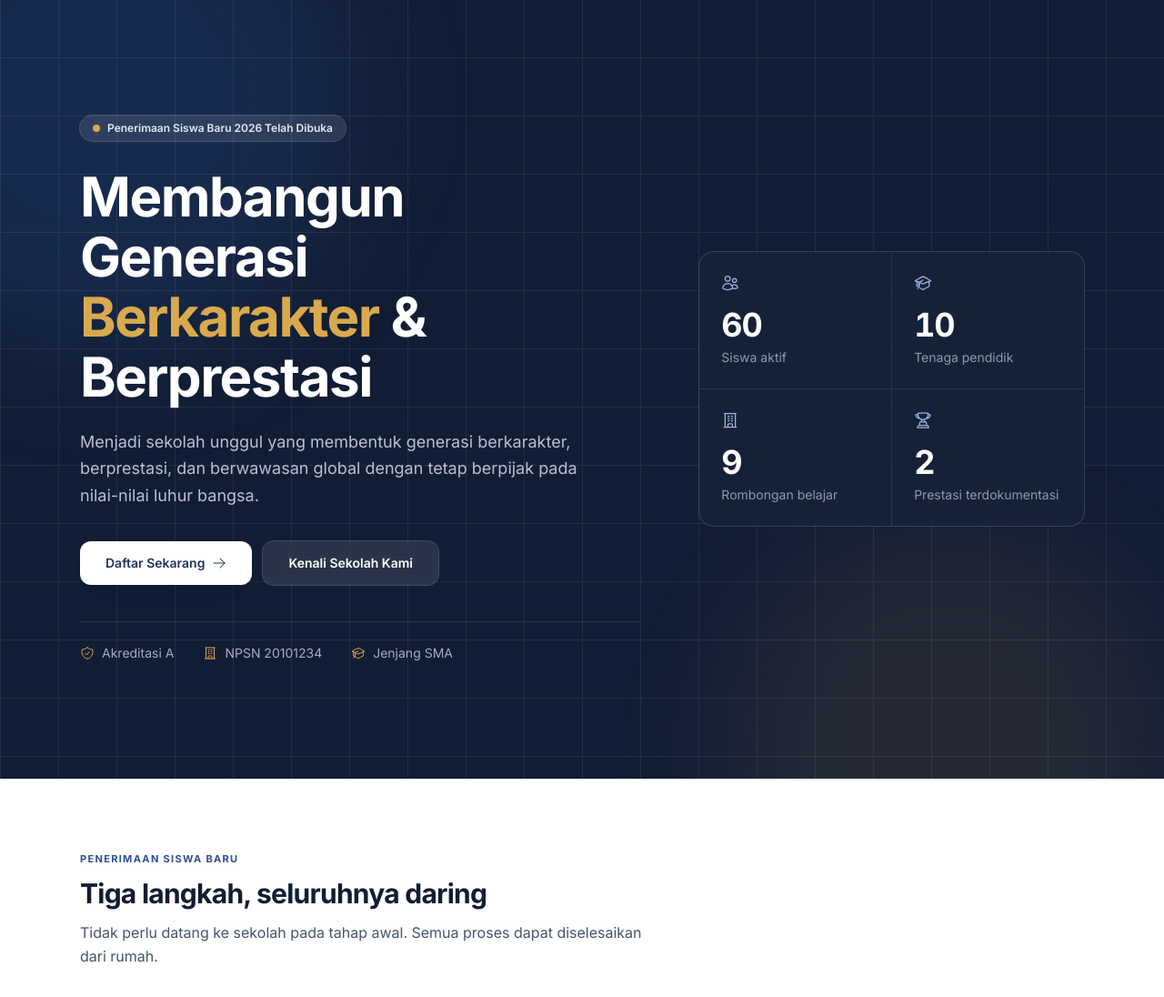
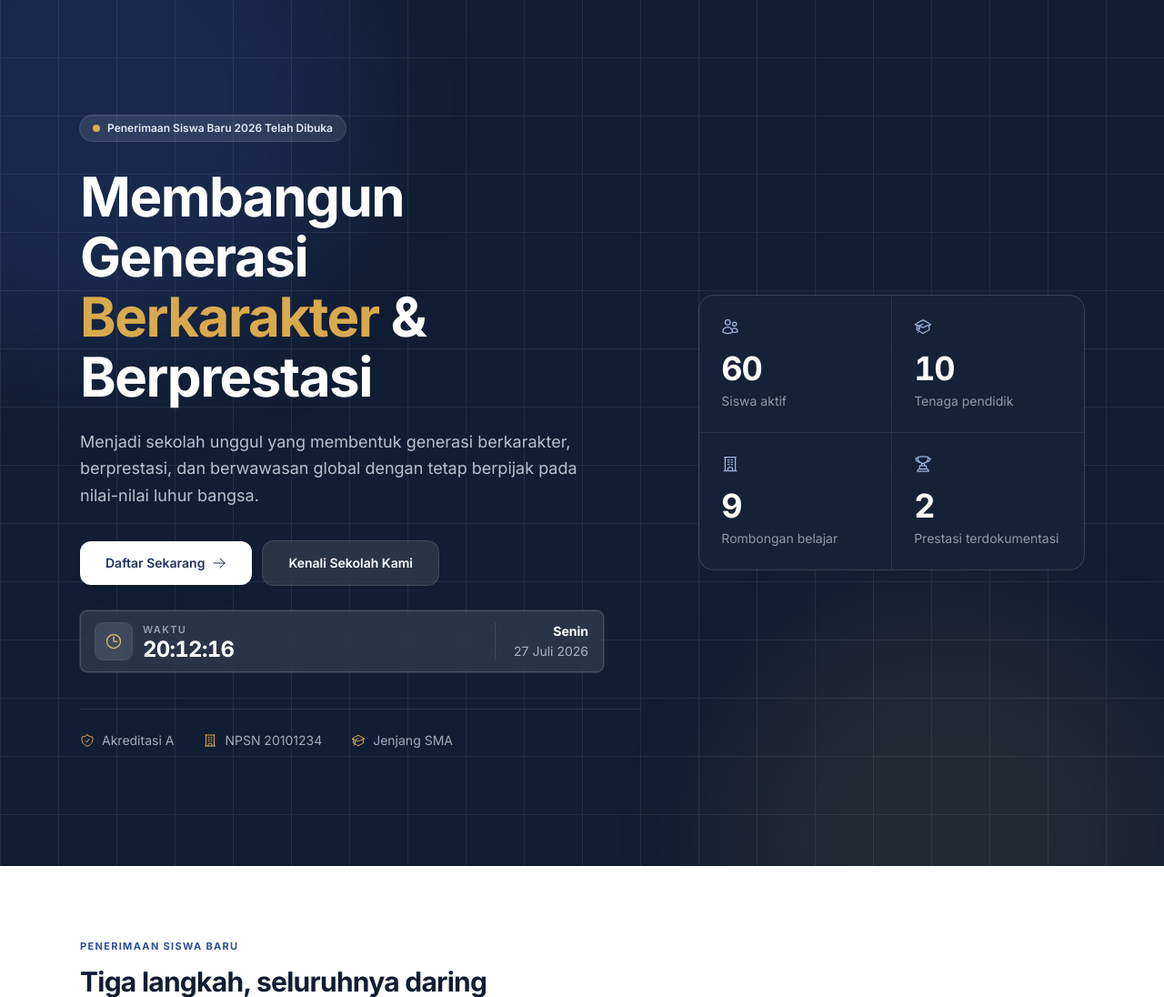
Before and after one commit to Abdlhsnu17/Portal_Sekolah-, a Laravel app: page / in a window 1280 px wide. Shown: the part 107-1203 px from the top of the page at 91% size. Run offline with Laravel 12, Linux system fonts and the light colour scheme; data comes from the database, SQL or seed files in the repository; style sheets or scripts are compiled from the project's sources; some web fonts are replaced.

Commit message:
Portal_Sekolah

```diff
--- a/resources/views/admin/dashboard.blade.php
+++ b/resources/views/admin/dashboard.blade.php
@@ -19,6 +19,8 @@
                 <p class="mt-1 text-sm text-slate-500">Pantau data akademik, pendaftaran, dan konten publik dari satu layar.</p>
             </div>
             <div class="grid gap-3 sm:grid-cols-3 lg:min-w-[34rem]">
+                <x-date-time-card class="sm:col-span-3" />
+
                 <div class="rounded-lg border border-slate-200 bg-slate-50 px-4 py-3">
                     <p class="text-xs font-semibold uppercase text-slate-500">Verifikasi</p>
                     <p class="mt-1 metric text-2xl text-brand-950">{{ $tingkatVerifikasi }}%</p>
--- /dev/null
+++ b/resources/views/components/date-time-card.blade.php
@@ -0,0 +1,54 @@
+@props([
+    'tone' => 'light',
+    'class' => '',
+])
+
+@php
+    $now = now('Asia/Jakarta');
+    $isDark = $tone === 'dark';
+@endphp
+
+<div
+    x-data="{
+        time: '{{ $now->format('H:i:s') }}',
+        day: '{{ $now->translatedFormat('l') }}',
+        date: '{{ $now->translatedFormat('d F Y') }}',
+        tick() {
+            const now = new Date();
+            this.time = new Intl.DateTimeFormat('id-ID', {
+                hour: '2-digit',
+                minute: '2-digit',
+                second: '2-digit',
+                hour12: false,
+                timeZone: 'Asia/Jakarta'
+            }).format(now).replace(/\./g, ':');
+            this.day = new Intl.DateTimeFormat('id-ID', {
+                weekday: 'long',
+                timeZone: 'Asia/Jakarta'
+            }).format(now);
+            this.date = new Intl.DateTimeFormat('id-ID', {
+                day: '2-digit',
+                month: 'long',
+                year: 'numeric',
+                timeZone: 'Asia/Jakarta'
+            }).format(now);
+        }
+    }"
+    x-init="tick(); setInterval(() => tick(), 1000)"
+    {{ $attributes->merge(['class' => trim("flex flex-col gap-3 rounded-lg border px-4 py-3 sm:flex-row sm:items-center sm:justify-between {$class} " . ($isDark ? 'border-white/15 bg-white/10 text-white ring-1 ring-white/10 backdrop-blur' : 'border-slate-200 bg-white text-brand-950 shadow-card'))]) }}
+>
+    <div class="flex items-center gap-3">
+        <span class="grid size-10 shrink-0 place-items-center rounded-lg {{ $isDark ? 'bg-white/10 text-accent-300 ring-1 ring-white/15' : 'bg-brand-50 text-brand-700 ring-1 ring-brand-100' }}">
+            <x-icon name="clock" class="size-5" />
+        </span>
+        <div>
+            <p class="text-[11px] font-semibold uppercase tracking-[0.12em] {{ $isDark ? 'text-brand-100/60' : 'text-slate-500' }}">Waktu</p>
+            <p class="metric mt-0.5 text-2xl leading-none tabular" x-text="time">{{ $now->format('H:i:s') }}</p>
+        </div>
+    </div>
+
+    <div class="border-t pt-3 text-left sm:border-l sm:border-t-0 sm:pl-5 sm:pt-0 sm:text-right {{ $isDark ? 'border-white/10' : 'border-slate-200' }}">
+        <p class="text-sm font-bold capitalize" x-text="day">{{ $now->translatedFormat('l') }}</p>
+        <p class="mt-0.5 text-sm {{ $isDark ? 'text-brand-100/70' : 'text-slate-500' }}" x-text="date">{{ $now->translatedFormat('d F Y') }}</p>
+    </div>
+</div>
--- a/resources/views/public/home.blade.php
+++ b/resources/views/public/home.blade.php
@@ -42,6 +42,8 @@
                         Kenali Sekolah Kami
                     </a>
                 </div>
+
+                <x-date-time-card tone="dark" class="mt-7 max-w-xl" />
 
                 @if ($profil?->akreditasi || $profil?->npsn)
                     <div class="mt-10 flex flex-wrap items-center gap-x-8 gap-y-3 border-t border-white/10 pt-6 text-sm text-brand-100/70">
```
